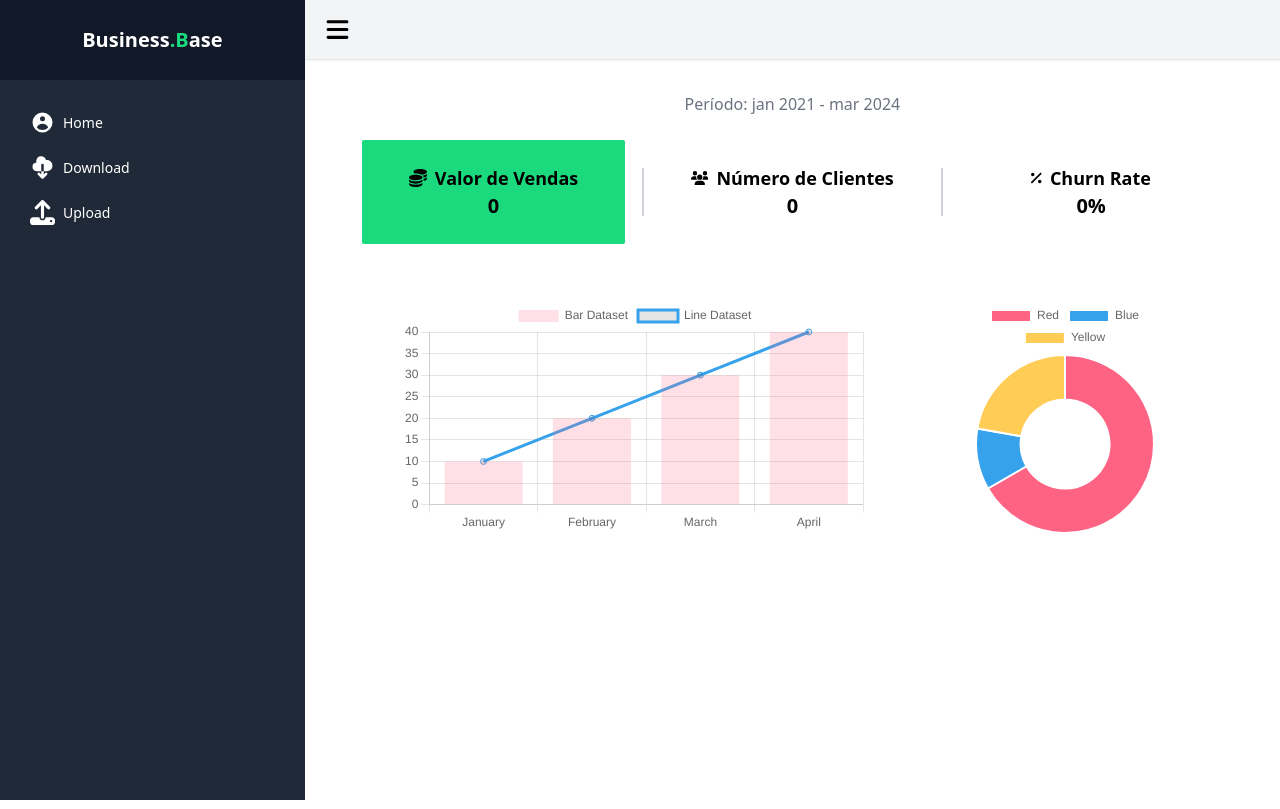
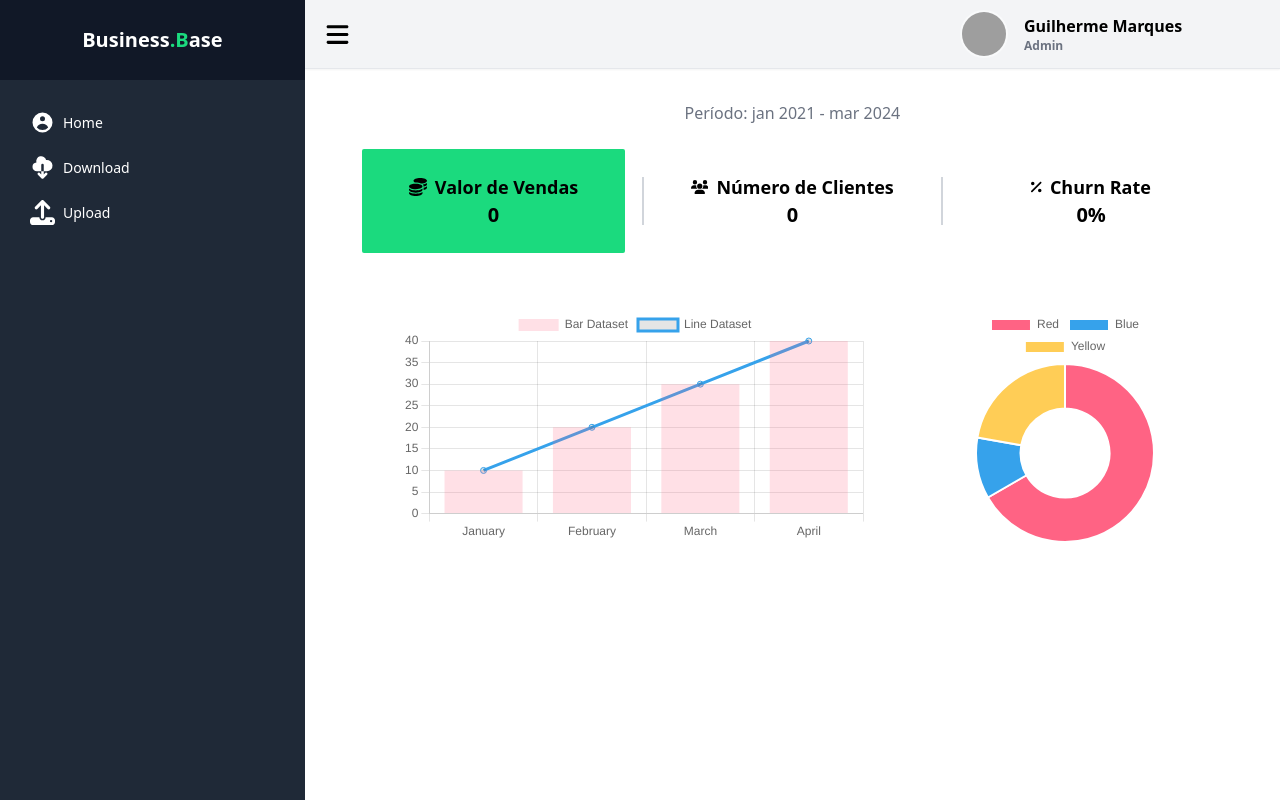
Before and after one commit to GuilhermeMarques1/business-base, a Vue app in the folder frontend/: page / in a window 1280 px wide. Built offline with nearby package versions, Linux system fonts and the light colour scheme; grey boxes are pictures that could not be loaded.

Commit message:
feat: Add icon to admin profile

```diff
--- a/frontend/src/views/HomeView.vue
+++ b/frontend/src/views/HomeView.vue
@@ -18,10 +18,24 @@ const handleClick = () => {
 <template>
   <div class="w-screen h-screen flex flex-col">
     <header
-      class="h-[80px] bg-gray-100 flex items-center shadow-sm px-[20px] w-full py-[10px] z-10 border-b"
+      class="h-[80px] bg-gray-100 flex items-center justify-between shadow-sm px-[20px] w-full py-[10px] z-10 border-b"
     >
       <div class="cursor-pointer w-[30px]" @click="handleClick">
         <IconHamburguer />
+      </div>
+
+      <div class="w-[300px]">
+        <div class="flex items-center justify-start space-x-4">
+          <img
+            class="w-12 h-12 rounded-full border-2 border-gray-50"
+            src="https://avatars.githubusercontent.com/u/81578826?s=400&u=97c14641f113422c1670984df587fb98df99ee69&v=4"
+            alt=""
+          />
+          <div class="font-semibold dark:text-black text-left">
+            <div>Guilherme Marques</div>
+            <div class="text-xs text-gray-500 dark:text-gray-400">Admin</div>
+          </div>
+        </div>
       </div>
     </header>
 
```
